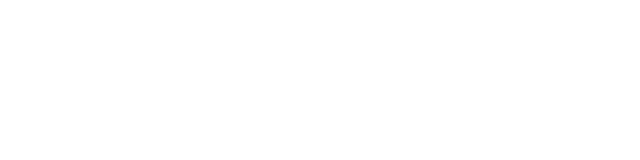
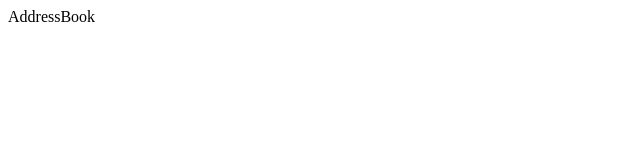
Before and after one commit to jfranco3/react_address_book, a React (Create React App) app: page / in a window 1280 px wide. Shown: the top 160 px of the page, without its empty margins (0-640 px from the left). Built offline with nearby package versions, Linux system fonts and the light colour scheme.

Commit message:
edit app.js

```diff
--- a/src/App.js
+++ b/src/App.js
@@ -1,5 +1,11 @@
-function App() {
-  return <div></div>;
+import React from "react";
+import AddressBook from './Components/AddressBook'
+
+export default function App() {
+  const user ='jenn'
+  return (
+    <div>
+      <AddressBook/>
+    </div>
+  )
 }
-
-export default App;
--- /dev/null
+++ b/src/Components/AddressBook.js
@@ -0,0 +1,15 @@
+import React from "react";
+
+export default function AddressBook(props) {
+  return <div>AddressBook</div>;
+
+
+
+
+
+
+
+
+
+
+}
```
